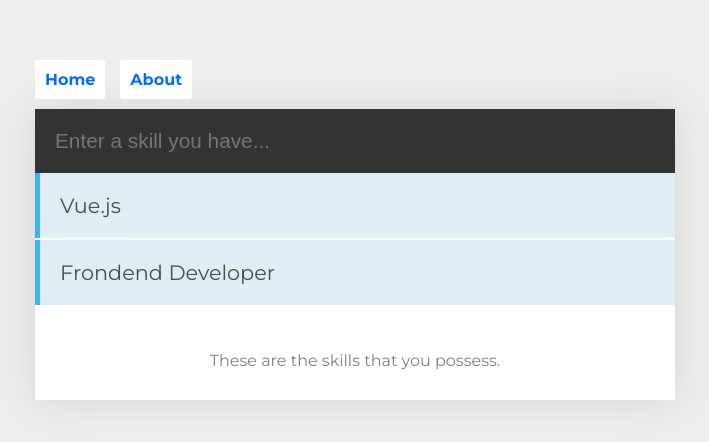
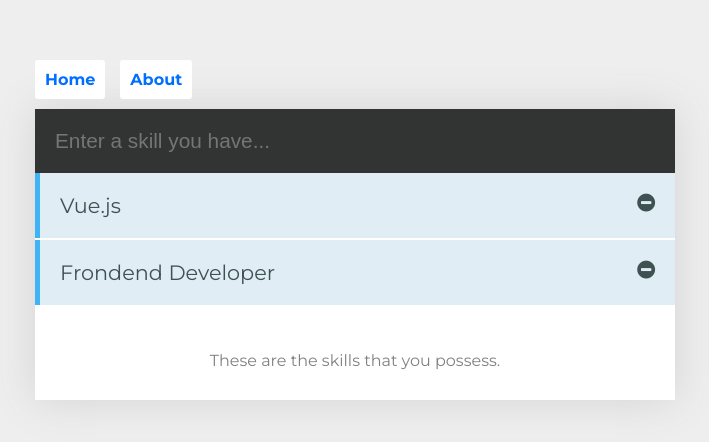
Before and after one commit to karthikmsadashivappa/vue-js-app, a Vue app: page / in a window 1280 px wide. Shown: the top 442 px of the page, without its empty margins (285-994 px from the left). Built offline with nearby package versions, Linux system fonts and the light colour scheme.

Commit message:
Adding delete button using font awesome for the app

```diff
--- a/src/components/Skills.vue
+++ b/src/components/Skills.vue
@@ -11,7 +11,10 @@
     </form>
       <ul>
         <transition-group name="list" enter-active-class="animated bounceInUp" leave-active-class="animated bounceOutDown">
-          <li v-for="(data,index) in skills" :key='index'>{{ data.skill }}</li>
+          <li v-for="(data,index) in skills" :key='index'>
+          {{ data.skill }}
+          <i class="fa fa-minus-circle" v-on:click="remove(index)"></i>
+          </li>
         </transition-group>
       </ul>
         <p>These are the skills that you possess.</p>
@@ -41,6 +44,9 @@ export default {
           console.log('Not Valid');
         }
       })
+    },
+    remove(id) {
+      this.skills.splice(id,1);
     }
   }
 }
@@ -49,6 +55,7 @@ export default {
 <!-- Add "scoped" attribute to limit CSS to this component only -->
 <style scoped>
 @import "https://cdn.jsdelivr.net/npm/animate.css@3.5.2/animate.min.css";
+@import "https://cdnjs.cloudflare.com/ajax/libs/font-awesome/4.7.0/css/font-awesome.min.css";
 
 .holder {
   background: #fff;
@@ -116,4 +123,9 @@ input {
   }
 }
 
+i {
+  float: right;
+  cursor: pointer;
+}
+
 </style>
```
